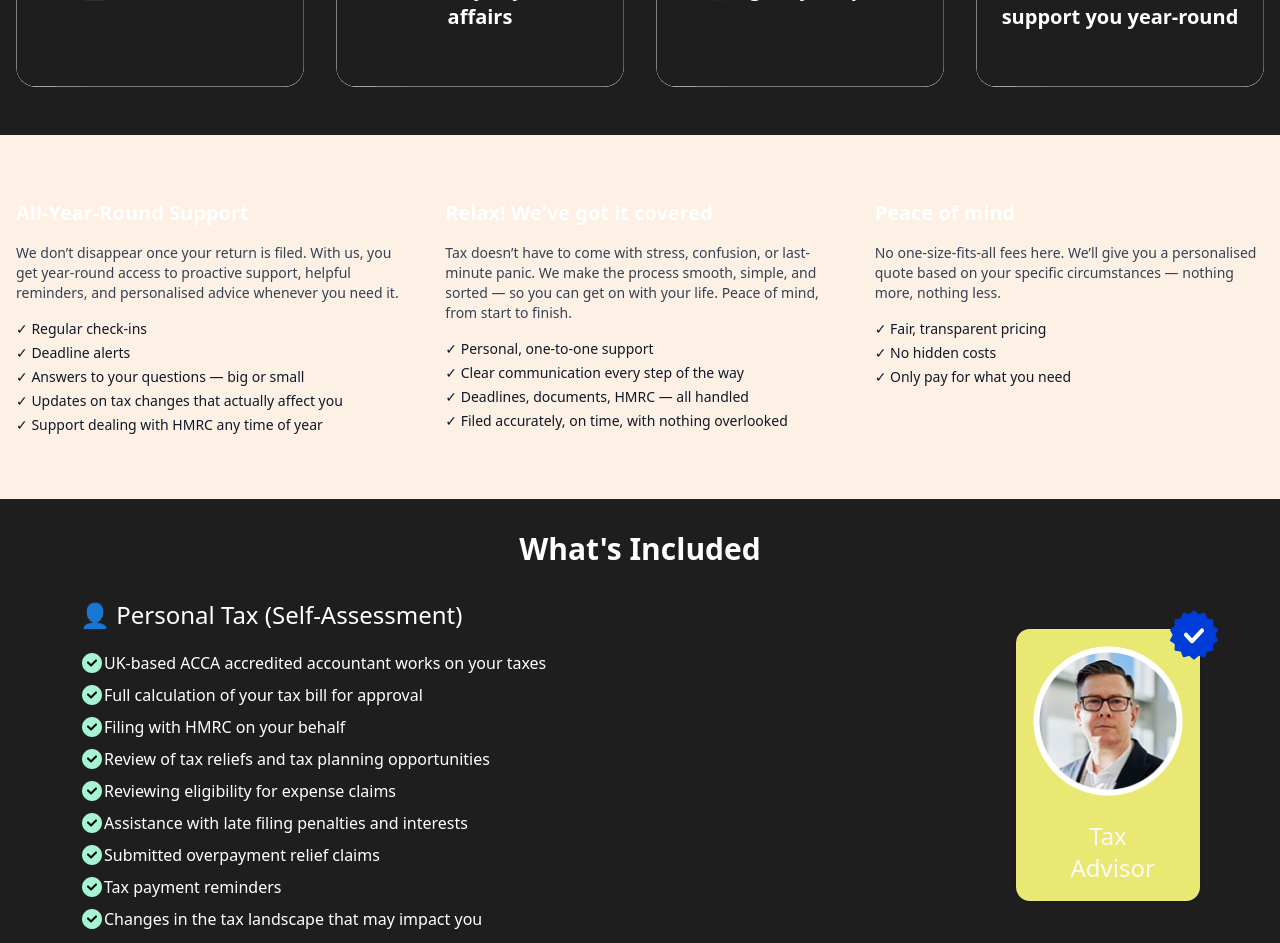
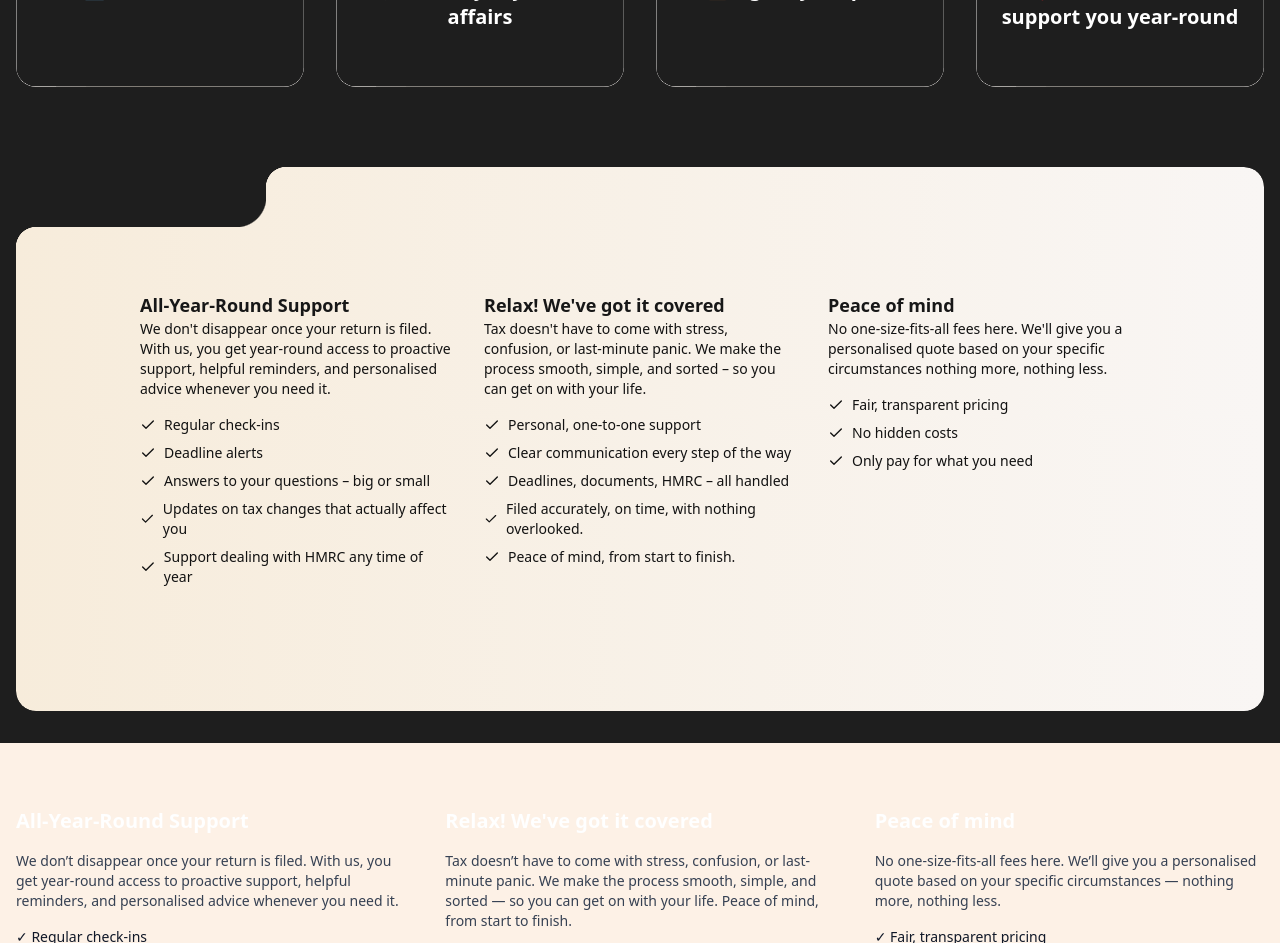
Before and after one commit to fiamanillah/ap_tax_advisor_cleintSide, a Next.js app: page / in a window 1280 px wide. Shown: the part 3140-4083 px from the top of the page. Built offline with nearby package versions, Linux system fonts and the light colour scheme.

Commit message:
feat: Add FeatureSection component with feature data and styling; update TaxAdviceService and globals.css for integration

```diff
--- /dev/null
+++ b/src/app/(root)/(home)/featureData.ts
@@ -0,0 +1,36 @@
+export const featureData = [
+  {
+    title: "All-Year-Round Support",
+    description:
+      "We don't disappear once your return is filed. With us, you get year-round access to proactive support, helpful reminders, and personalised advice whenever you need it.",
+    features: [
+      "Regular check-ins",
+      "Deadline alerts",
+      "Answers to your questions – big or small",
+      "Updates on tax changes that actually affect you",
+      "Support dealing with HMRC any time of year",
+    ],
+  },
+  {
+    title: "Relax! We've got it covered",
+    description:
+      "Tax doesn't have to come with stress, confusion, or last-minute panic. We make the process smooth, simple, and sorted – so you can get on with your life.",
+    features: [
+      "Personal, one-to-one support",
+      "Clear communication every step of the way",
+      "Deadlines, documents, HMRC – all handled",
+      "Filed accurately, on time, with nothing overlooked.",
+      "Peace of mind, from start to finish.",
+    ],
+  },
+  {
+    title: "Peace of mind",
+    description:
+      "No one-size-fits-all fees here. We'll give you a personalised quote based on your specific circumstances nothing more, nothing less.",
+    features: [
+      "Fair, transparent pricing",
+      "No hidden costs",
+      "Only pay for what you need",
+    ],
+  },
+];
--- a/src/app/(root)/(home)/page.tsx
+++ b/src/app/(root)/(home)/page.tsx
@@ -1,3 +1,4 @@
+import FeatureSection from "@/components/home/featureSection";
 import HeroSection from "@/components/home/heroSection";
 import ServicesSection from "@/components/home/servicesSection";
 import SupportHighlights from "@/components/home/SupportHighlights";
@@ -6,6 +7,7 @@ import OurApproach from "@/components/Shared/OurApproach";
 import TestimonialSection from "@/components/Shared/TestimonialSection";
 import { delay } from "@/lib/utils";
 import { FAQSectionProps } from "./faqdata";
+import { featureData } from "./featureData";
 import { OurApproachData } from "./ourApproachData";
 import { serviceSectionProps } from "./servicesData";
 
@@ -18,6 +20,7 @@ export default async function Home() {
       <HeroSection />
       <TestimonialSection />
       <OurApproach OurApproachData={OurApproachData} />
+      <FeatureSection data={featureData} />
       <SupportHighlights />
       <ServicesSection {...serviceSectionProps} />
       <FAQSection {...FAQSectionProps} />
--- a/src/app/globals.css
+++ b/src/app/globals.css
@@ -474,3 +474,40 @@ html {
   -webkit-mask-repeat: no-repeat;
   pointer-events: none;
 }
+
+/* Section Curve style */
+.section-inverted-radius {
+  --r: 20px;
+  --s: 30px;
+  --x: 200px;
+  --y: 10px;
+  border-radius: var(--r);
+  position: relative;
+  z-index: 1;
+  padding: 100px;
+  background: linear-gradient(
+    90deg,
+    var(--color-secondary-gradient),
+    var(--color-primary-gradient)
+  );
+  --_m: /calc(2 * var(--r)) calc(2 * var(--r))
+    radial-gradient(#000 70%, #0000 72%);
+  --_g: conic-gradient(at var(--r) var(--r), #000 75%, #0000 0);
+  --_d: (var(--s) + var(--r));
+  mask:
+    calc(var(--_d) + var(--x)) 0 var(--_m),
+    0 calc(var(--_d) + var(--y)) var(--_m),
+    radial-gradient(var(--s) at 0 0, #0000 99%, #000 calc(100% + 1px))
+      calc(var(--r) + var(--x)) calc(var(--r) + var(--y)),
+    var(--_g) calc(var(--_d) + var(--x)) 0,
+    var(--_g) 0 calc(var(--_d) + var(--y));
+  mask-repeat: no-repeat;
+  -webkit-mask:
+    calc(var(--_d) + var(--x)) 0 var(--_m),
+    0 calc(var(--_d) + var(--y)) var(--_m),
+    radial-gradient(var(--s) at 0 0, #0000 99%, #000 calc(100% + 1px))
+      calc(var(--r) + var(--x)) calc(var(--r) + var(--y)),
+    var(--_g) calc(var(--_d) + var(--x)) 0,
+    var(--_g) 0 calc(var(--_d) + var(--y));
+  -webkit-mask-repeat: no-repeat;
+}
--- a/src/components/Shared/TaxAdviceService.tsx
+++ b/src/components/Shared/TaxAdviceService.tsx
@@ -78,7 +78,7 @@ export default function TaxAdviceService({
               </div>
             </div>
 
-            <div className="bg-card hidden h-full flex-col items-start justify-end gap-3 rounded-xl p-6 text-center group-hover:flex group-hover:rotate-y-180">
+            <div className="bg-card hidden h-full rotate-y-180 flex-col items-start justify-end gap-3 rounded-xl p-6 text-center group-hover:flex">
               <h1 className="text-background text-lg font-medium">
                 📝 Get in touch
               </h1>
--- /dev/null
+++ b/src/components/home/featureSection.tsx
@@ -0,0 +1,37 @@
+import { TFeature } from "@/types/feature";
+import { Check } from "lucide-react";
+
+interface FeatureSectionProps {
+  data: TFeature["data"];
+}
+
+export default function FeatureSection({ data }: FeatureSectionProps) {
+  return (
+    <section>
+      <div className="container mx-auto px-4 py-8">
+        <div className="section-inverted-radius">
+          <div className="grid grid-cols-1 gap-8 p-6 md:grid-cols-2 lg:grid-cols-3">
+            {data.map((feature, idx) => (
+              <div key={idx}>
+                <h2 className="text-primary-foreground text-lg font-semibold">
+                  {feature.title}
+                </h2>
+                <p className="text-muted-foreground text-sm">
+                  {feature.description}
+                </p>
+                <ul className="text-muted-foreground mt-4 space-y-2 text-sm">
+                  {feature.features.map((item, itemIdx) => (
+                    <li key={itemIdx} className="flex items-center gap-2">
+                      <Check className="h-4 w-4" />
+                      <span className="text-sm">{item}</span>
+                    </li>
+                  ))}
+                </ul>
+              </div>
+            ))}
+          </div>
+        </div>
+      </div>
+    </section>
+  );
+}
```
Also changed, not shown: src/types/feature.d.ts (added, +9 -0 lines).
